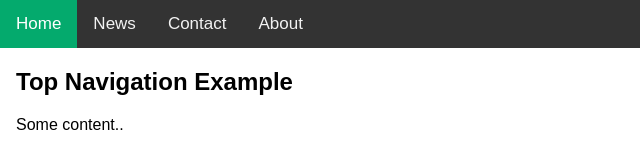
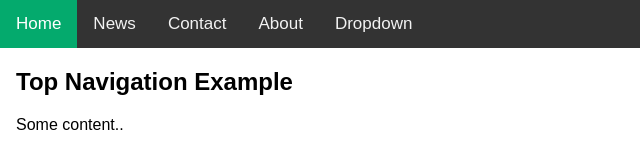
Before and after one commit to raghubaba/raghuDemo, a plain HTML site: page WebsiteDemo/index.html in a window 1280 px wide. Shown: the full height of the page, 0-640 px from the left. Drawn offline with Linux system fonts and the light colour scheme.

Commit message:
changes are done

```diff
--- a/WebsiteDemo/index.html
+++ b/WebsiteDemo/index.html
@@ -31,6 +31,7 @@ body {
   background-color: #04AA6D;
   color: white;
 }
+
 </style>
 </head>
 <body>
@@ -40,11 +41,12 @@ body {
   <a href="#news">News</a>
   <a href="#contact">Contact</a>
   <a href="#about">About</a>
+  <a href="#about">Dropdown</a>
 </div>
-
 <div style="padding-left:16px">
   <h2>Top Navigation Example</h2>
   <p>Some content..</p>
 </div>
 </body>
+
 </html>
```
